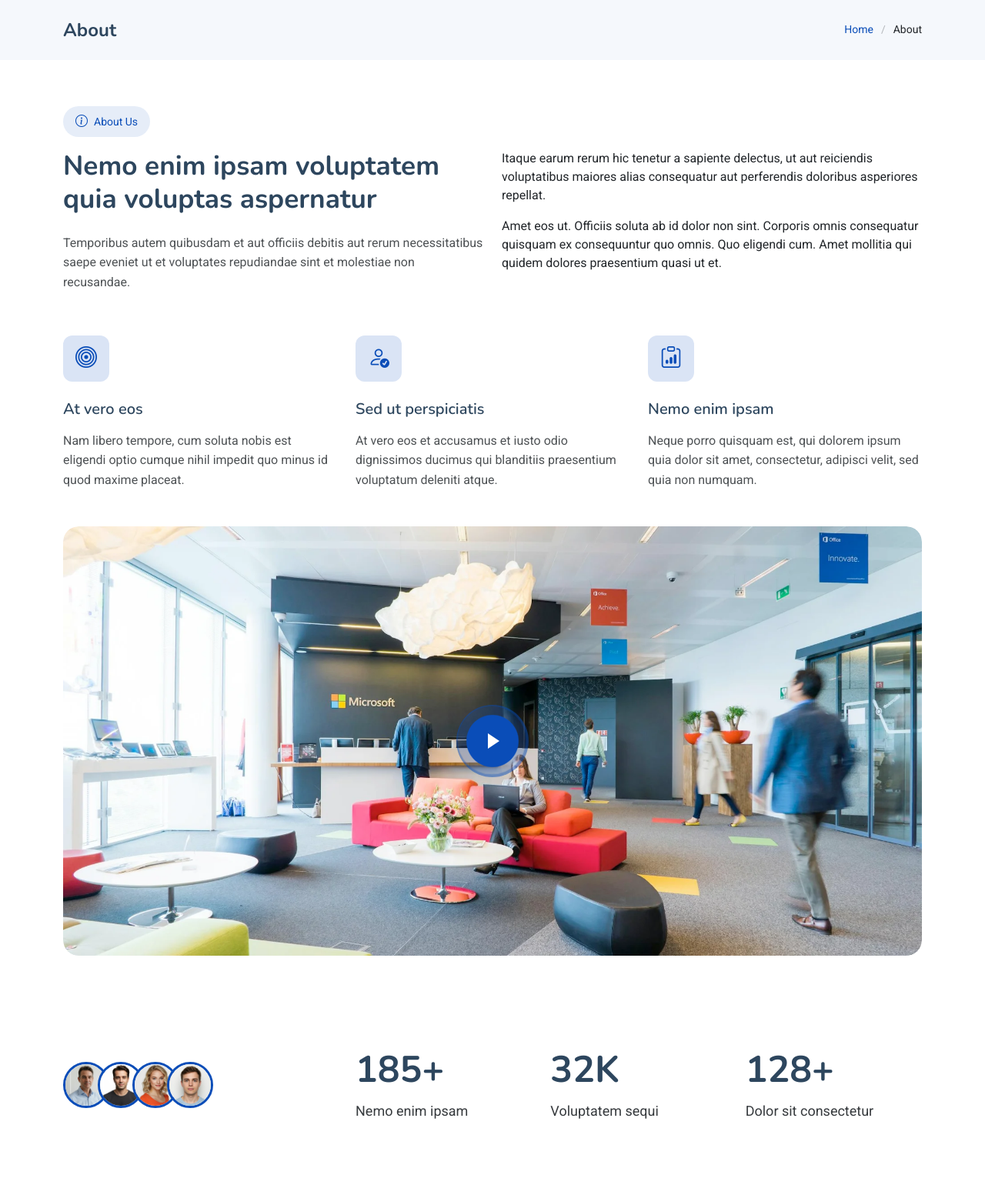
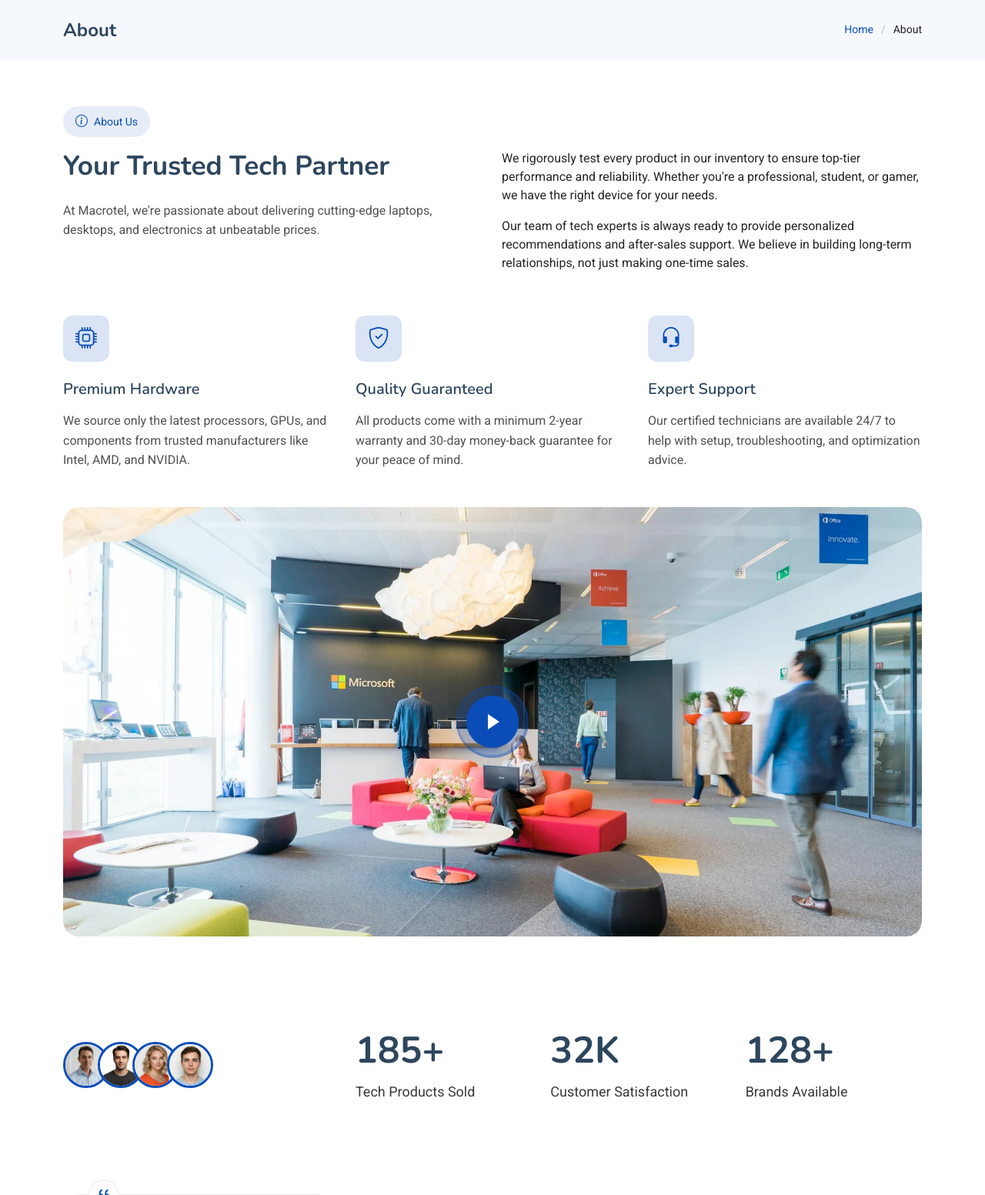
Before and after one commit to munyokii/eStore, a Django app: page /about/ in a window 1280 px wide. Shown: the part 191-1744 px from the top of the page at 77% size. Run offline with Django 5.2, Linux system fonts and the light colour scheme; some libraries are stand-ins or nearby versions.

Commit message:
:sparkles: Updated about us page

```diff
--- a/macrotech/templates/about.html
+++ b/macrotech/templates/about.html
@@ -7,9 +7,9 @@
 <head>
   <meta charset="utf-8">
   <meta content="width=device-width, initial-scale=1.0" name="viewport">
-  <title>About - eStore Bootstrap Template</title>
-  <meta name="description" content="">
-  <meta name="keywords" content="">
+  <title>About - Macrotel</title>
+  <meta name="description" content="MACROTEL TECHNOLOGIES COMPANY DEALS WITH COMPUTERS SELLING IN KISUMU">
+  <meta name="keywords" content="MACROTECH MACROTEL LAPTOPS DESKTOP ACCESSORIES">
 
 </head>
 
@@ -35,12 +35,12 @@
         <span class="section-badge"><i class="bi bi-info-circle"></i> About Us</span>
         <div class="row">
           <div class="col-lg-6">
-            <h2 class="about-title">Nemo enim ipsam voluptatem quia voluptas aspernatur</h2>
-            <p class="about-description">Temporibus autem quibusdam et aut officiis debitis aut rerum necessitatibus saepe eveniet ut et voluptates repudiandae sint et molestiae non recusandae.</p>
+            <h2 class="about-title">Your Trusted Tech Partner</h2>
+            <p class="about-description">At Macrotel, we're passionate about delivering cutting-edge laptops, desktops, and electronics at unbeatable prices.</p>
           </div>
           <div class="col-lg-6">
-            <p class="about-text">Itaque earum rerum hic tenetur a sapiente delectus, ut aut reiciendis voluptatibus maiores alias consequatur aut perferendis doloribus asperiores repellat.</p>
-            <p class="about-text">Amet eos ut. Officiis soluta ab id dolor non sint. Corporis omnis consequatur quisquam ex consequuntur quo omnis. Quo eligendi cum. Amet mollitia qui quidem dolores praesentium quasi ut et.</p>
+            <p class="about-text">We rigorously test every product in our inventory to ensure top-tier performance and reliability. Whether you're a professional, student, or gamer, we have the right device for your needs.</p>
+            <p class="about-text">Our team of tech experts is always ready to provide personalized recommendations and after-sales support. We believe in building long-term relationships, not just making one-time sales.</p>
           </div>
         </div>
 
@@ -48,30 +48,30 @@
           <div class="col-lg-4" data-aos="fade-up" data-aos-delay="200">
             <div class="feature-box">
               <div class="icon-box">
-                <i class="bi bi-bullseye"></i>
+                <i class="bi bi-cpu"></i>
               </div>
-              <h3><a href="#" class="stretched-link">At vero eos</a></h3>
-              <p>Nam libero tempore, cum soluta nobis est eligendi optio cumque nihil impedit quo minus id quod maxime placeat.</p>
+              <h3><a href="#" class="stretched-link">Premium Hardware</a></h3>
+              <p>We source only the latest processors, GPUs, and components from trusted manufacturers like Intel, AMD, and NVIDIA.</p>
             </div>
           </div>
 
           <div class="col-lg-4" data-aos="fade-up" data-aos-delay="300">
             <div class="feature-box">
               <div class="icon-box">
-                <i class="bi bi-person-check"></i>
+                <i class="bi bi-shield-check"></i>
               </div>
-              <h3><a href="#" class="stretched-link">Sed ut perspiciatis</a></h3>
-              <p>At vero eos et accusamus et iusto odio dignissimos ducimus qui blanditiis praesentium voluptatum deleniti atque.</p>
+              <h3><a href="#" class="stretched-link">Quality Guaranteed</a></h3>
+              <p>All products come with a minimum 2-year warranty and 30-day money-back guarantee for your peace of mind.</p>
             </div>
           </div>
 
           <div class="col-lg-4" data-aos="fade-up" data-aos-delay="400">
             <div class="feature-box">
               <div class="icon-box">
-                <i class="bi bi-clipboard-data"></i>
+                <i class="bi bi-headset"></i>
               </div>
-              <h3><a href="#" class="stretched-link">Nemo enim ipsam</a></h3>
-              <p>Neque porro quisquam est, qui dolorem ipsum quia dolor sit amet, consectetur, adipisci velit, sed quia non numquam.</p>
+              <h3><a href="#" class="stretched-link">Expert Support</a></h3>
+              <p>Our certified technicians are available 24/7 to help with setup, troubleshooting, and optimization advice.</p>
             </div>
           </div>
         </div>
@@ -108,17 +108,17 @@
             <div class="row counters">
               <div class="col-md-4" data-aos="fade-up" data-aos-delay="300">
                 <h2><span data-purecounter-start="0" data-purecounter-end="185" data-purecounter-duration="1" class="purecounter"></span>+</h2>
-                <p>Nemo enim ipsam</p>
+                <p>Tech Products Sold</p>
               </div>
 
               <div class="col-md-4" data-aos="fade-up" data-aos-delay="400">
                 <h2><span data-purecounter-start="0" data-purecounter-end="32" data-purecounter-duration="1" class="purecounter"></span>K</h2>
-                <p>Voluptatem sequi</p>
+                <p>Customer Satisfaction</p>
               </div>
 
               <div class="col-md-4" data-aos="fade-up" data-aos-delay="500">
                 <h2><span data-purecounter-start="0" data-purecounter-end="128" data-purecounter-duration="1" class="purecounter"></span>+</h2>
-                <p>Dolor sit consectetur</p>
+                <p>Brands Available</p>
               </div>
             </div>
           </div>
```
